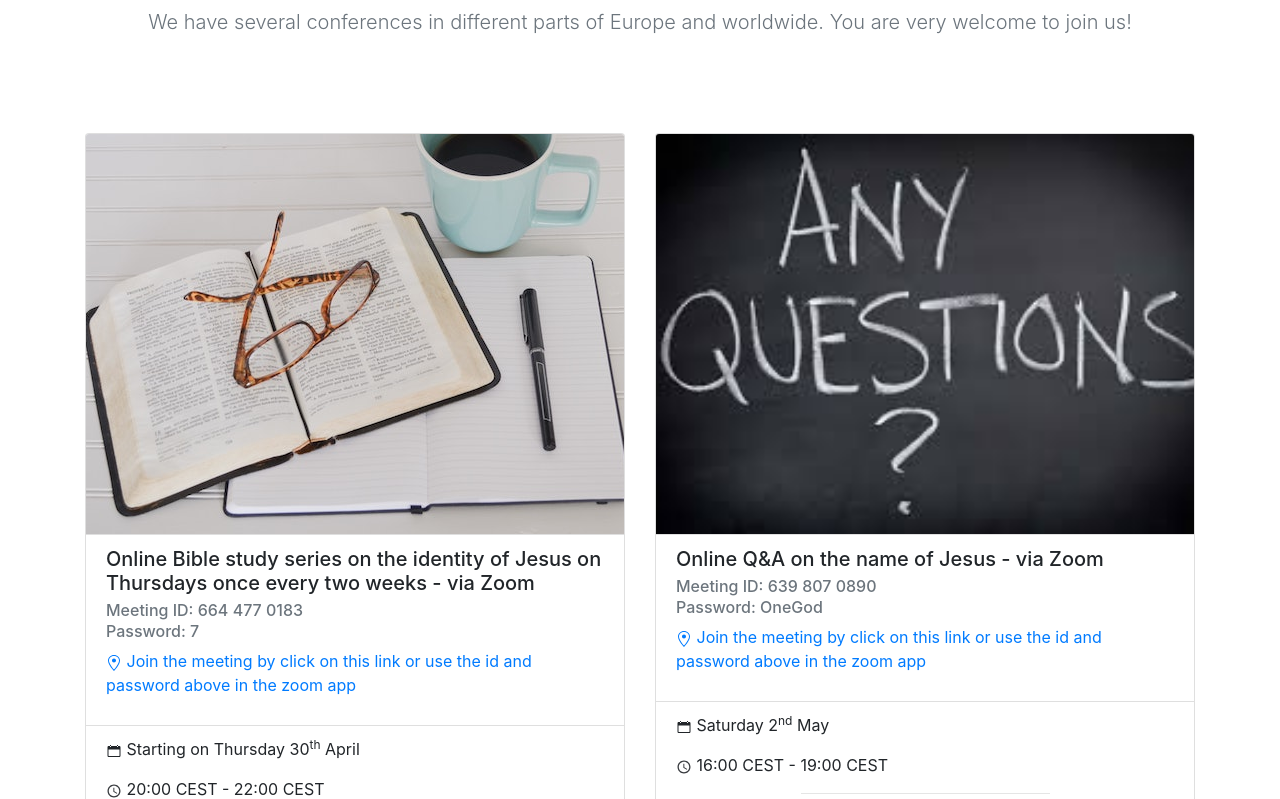
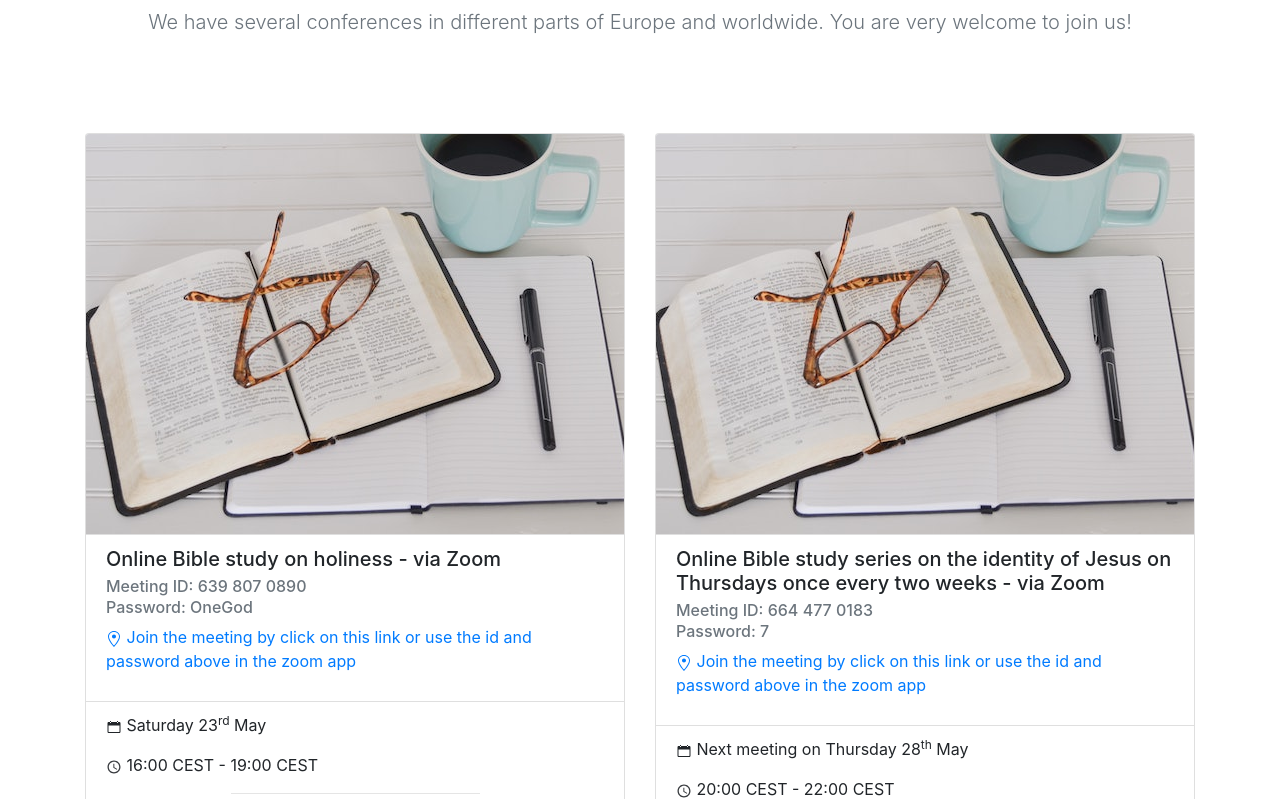
Before and after one commit to Haimanot1989/church, a React (Create React App) app: page / in a window 1280 px wide. Shown: the part 201-1000 px from the top of the page. Built offline with nearby package versions, Linux system fonts and the light colour scheme.

Commit message:
change meeting details

```diff
--- a/public/onlineMeetings.json
+++ b/public/onlineMeetings.json
@@ -8,15 +8,15 @@
         "placeName": "Join the meeting by click on this link or use the id and password above in the zoom app"
       }
     },
-    "imageUrl": "./q_and_a.png",
-    "title": "Online Q&A on the name of Jesus",
+    "imageUrl": "./bible-study.png",
+    "title": "Online Bible study on holiness",
     "time": [
       {
         "id": 1,
         "date": {
           "day": "Saturday",
-          "date": "2",
-          "sup": "nd",
+          "date": "23",
+          "sup": "rd",
           "month": "May"
         },
         "startTime": "16:00 CEST",
@@ -43,10 +43,10 @@
       {
         "id": 1,
         "date": {
-          "day": "Starting on Thursday",
-          "date": "30",
+          "day": "Next meeting on Thursday",
+          "date": "28",
           "sup": "th",
-          "month": "April"
+          "month": "May"
         },
         "startTime": "20:00 CEST",
         "finishTime": "22:00 CEST"
--- a/src/components/Cards.js
+++ b/src/components/Cards.js
@@ -46,8 +46,8 @@ const Cards = () => {
   return (
     <>
       <div className="card-deck mb-2">
+        <OnlineMeetingCard {...saturdayBibleStudy} />
         <OnlineMeetingCard {...thursdayBibleStudy} />
-        <OnlineMeetingCard {...saturdayBibleStudy} />
       </div>
       <div className="card-deck mb-2">
         <Card {...mayConferenceGermany} />
```
